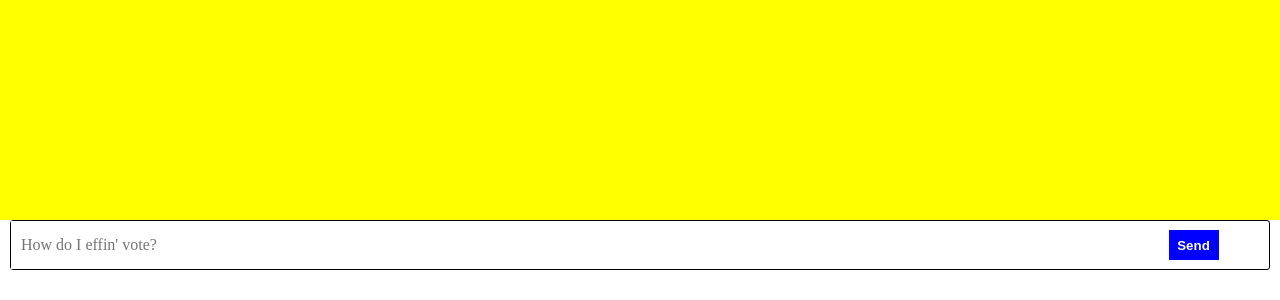
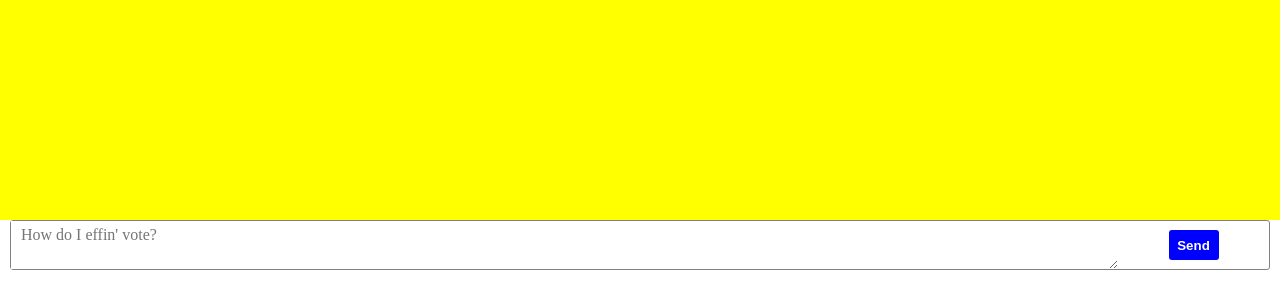
Before and after one commit to tomerovadia/EffingVoteOld, a React (Create React App) app: page / in a window 1280 px wide. Shown: the part 500-800 px from the top of the page. Built offline with nearby package versions, Linux system fonts and the light colour scheme; no server answers.

Commit message:
Make the input a textarea

```diff
--- a/src/App.css
+++ b/src/App.css
@@ -5,7 +5,7 @@ del, dfn, em, img, ins, kbd, q, s, samp,
 small, strike, strong, sub, sup, tt, var,
 b, u, i, center,
 dl, dt, dd, ol, ul, li,
-fieldset, form, input, label, legend,
+fieldset, form, input, textarea, label, legend,
 table, caption, tbody, tfoot, thead, tr, th, td,
 article, aside, canvas, details, embed,
 figure, figcaption, footer, header, hgroup,
@@ -72,7 +72,7 @@ time, mark, audio, video {
   margin: 0;
 }
 
-.main-chat input {
+.main-chat textarea {
   width: 100%;
   height: 100%;
   margin: 0;
@@ -85,7 +85,7 @@ time, mark, audio, video {
   align-items: center;
   justify-content: space-around;
   height: 50px;
-  border: 1px solid black;
+  border: 1px solid grey;
   border-radius: 3px;
   margin: 0px 10px;
 }
@@ -94,8 +94,6 @@ time, mark, audio, video {
   width: 12%;
   height: 100%;
   display: flex;
-  /* align-items: center;
-  justify-content: space-around; */
   border: 0;
   padding: 0;
   margin: 0;
@@ -114,6 +112,7 @@ time, mark, audio, video {
   height: 30px;
   width: 50px;
   padding: 2px 2px;
+  border-radius: 3px;
 }
 
 /* @keyframes App-logo-spin {
--- a/src/App.js
+++ b/src/App.js
@@ -41,7 +41,7 @@ class App extends React.Component {
         </div>
         <form onSubmit={this.handleSubmit}>
           <div className="input-div">
-            <input
+            <textarea
             className="main-chat-input"
             type="text"
             placeholder="How do I effin' vote?"
```
